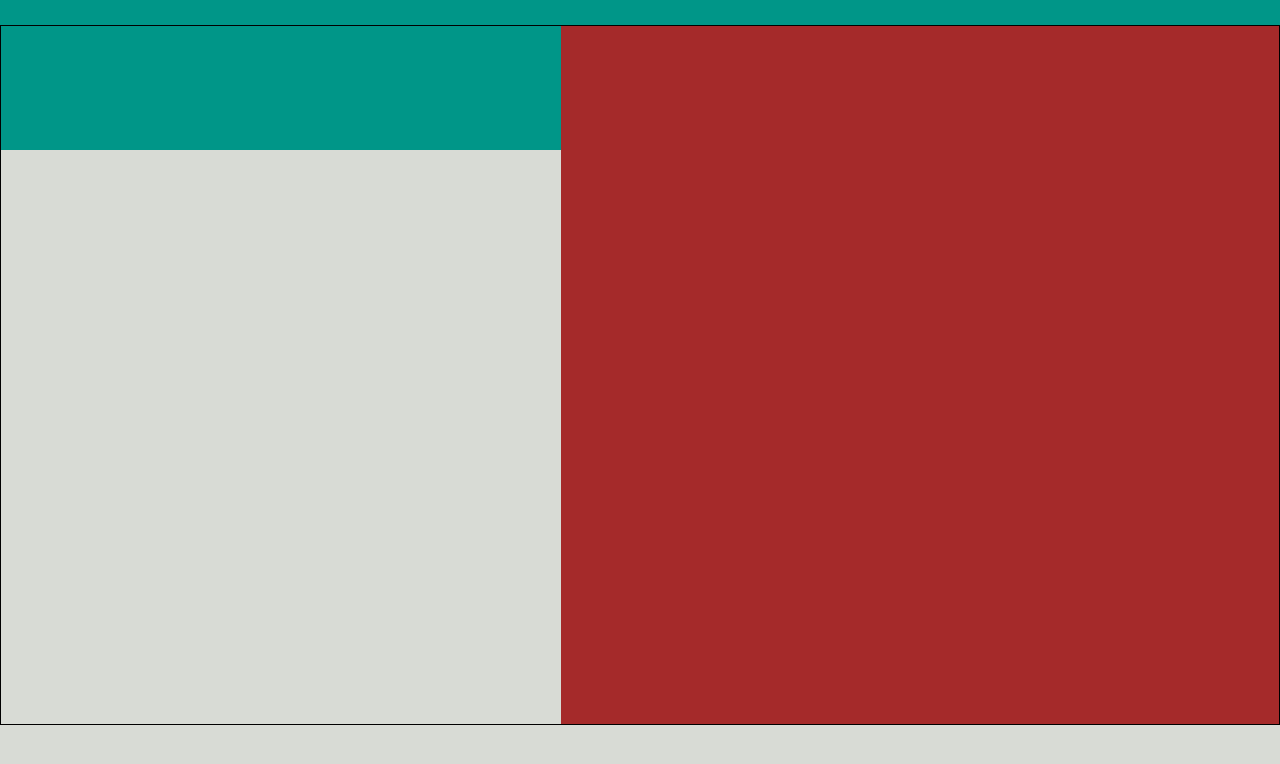
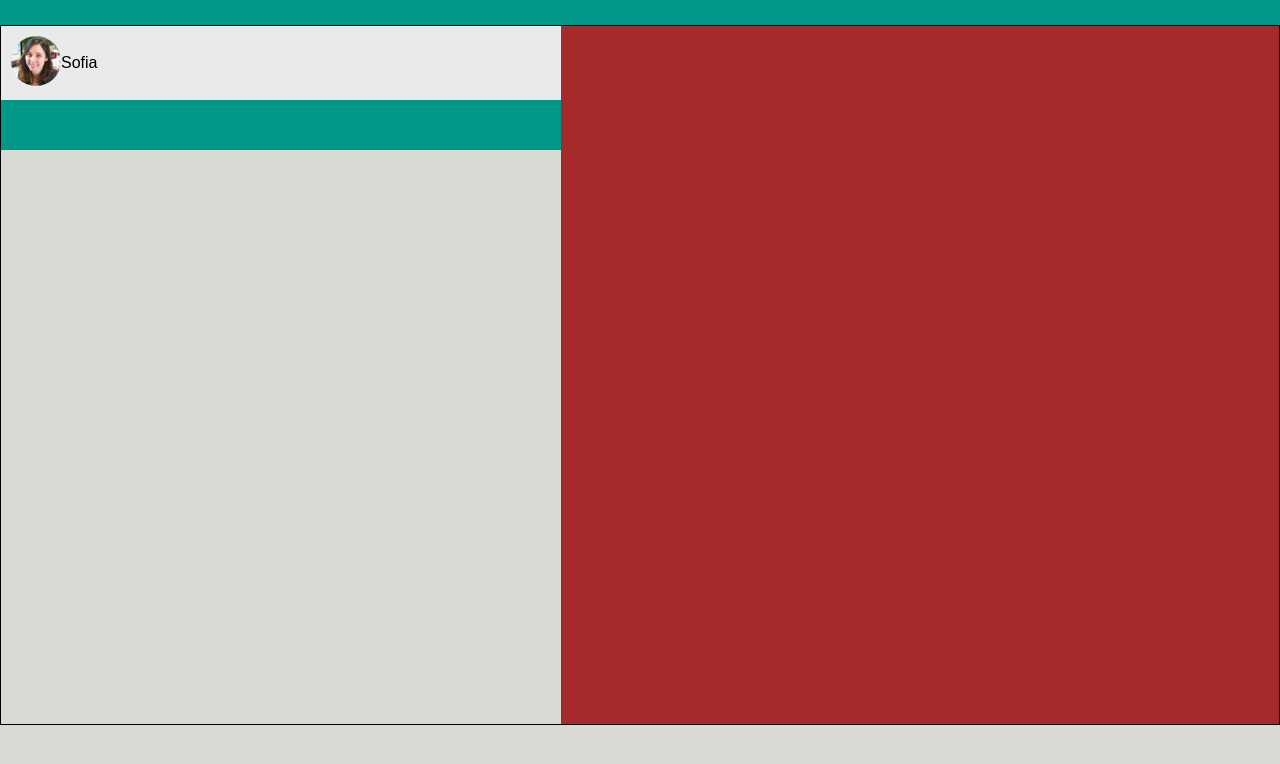
Before and after one commit to fracs31/vue-boolzapp, a plain HTML site: page index.html in a window 1280 px wide. Drawn offline with nearby package versions, Linux system fonts and the light colour scheme.

Commit message:
ADD profile info

```diff
--- a/css/style.css
+++ b/css/style.css
@@ -14,6 +14,7 @@
     margin: 0px;
     padding: 0px;
     box-sizing: border-box;
+    font-family: Arial, Helvetica, sans-serif;
 }
 
 /* Container */
@@ -56,6 +57,28 @@
     width: 560px;
 }
 
+/* Profilo */
+.profile {
+    background-color: var(--second-grey);
+    padding: 10px;
+}
+
+/* Informazioni del profilo */
+.profile__info {
+    display: flex;
+    align-items: center;
+}
+
+/* Immagine del profilo */
+.profile__info--img img {
+    width: 50px;
+    aspect-ratio: 1;
+    object-fit: cover;
+    object-position: center;
+    border-radius: 999px;
+}
+
+
 /* Conversazione */
 .conversation {
     flex-grow: 1;
--- a/index.html
+++ b/index.html
@@ -25,7 +25,19 @@
                     <div class="chat">
                         <!-- Profilo -->
                         <div class="profile">
-
+                            <!-- Informazioni del profilo -->
+                            <div class="profile__info">
+                                <!-- Immagine profilo -->
+                                <div class="profile__info--img">
+                                    <!-- Immagine -->
+                                    <img src="./img/sofia.jpg" alt="Sofia">
+                                </div>
+                                <!-- Nome del profilo -->
+                                <div class="profile__info--name">
+                                    <!-- Nome -->
+                                    <span>Sofia</span>
+                                </div>
+                            </div>
                         </div>
                         <!-- Notifiche -->
                         <div class="notifications">
```
Also changed, not shown: img/sofia.jpg (added).
